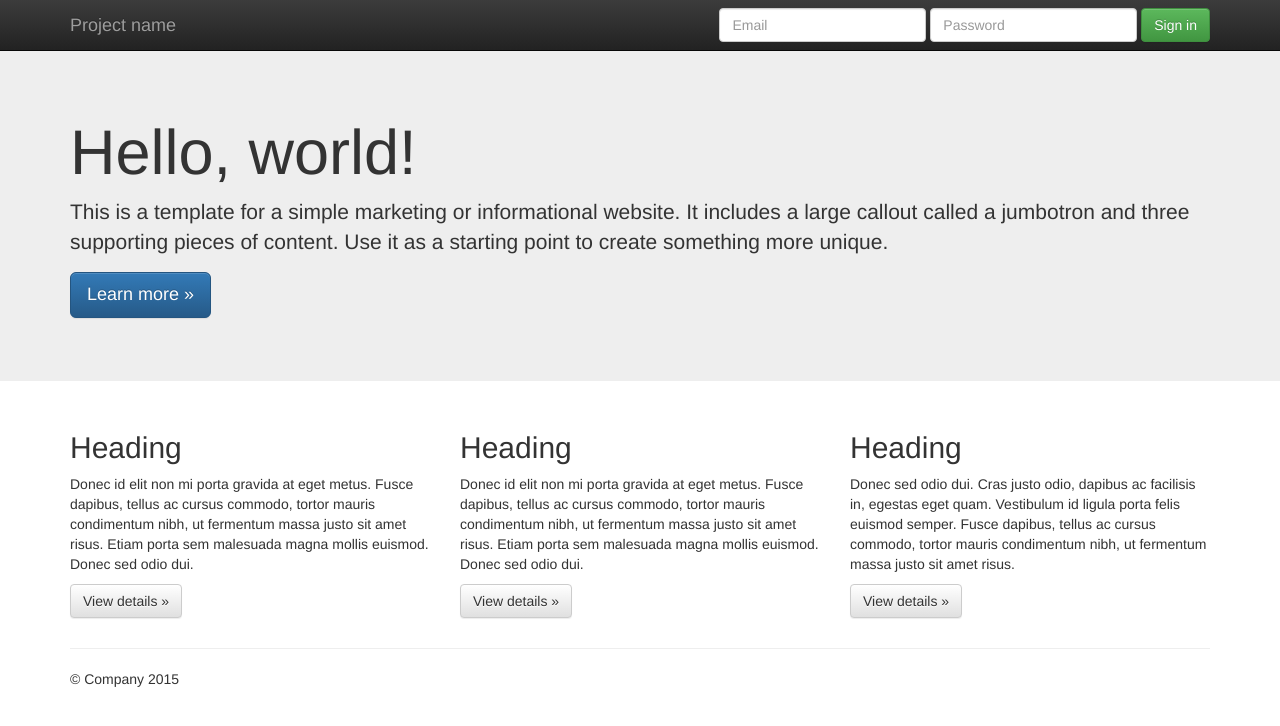
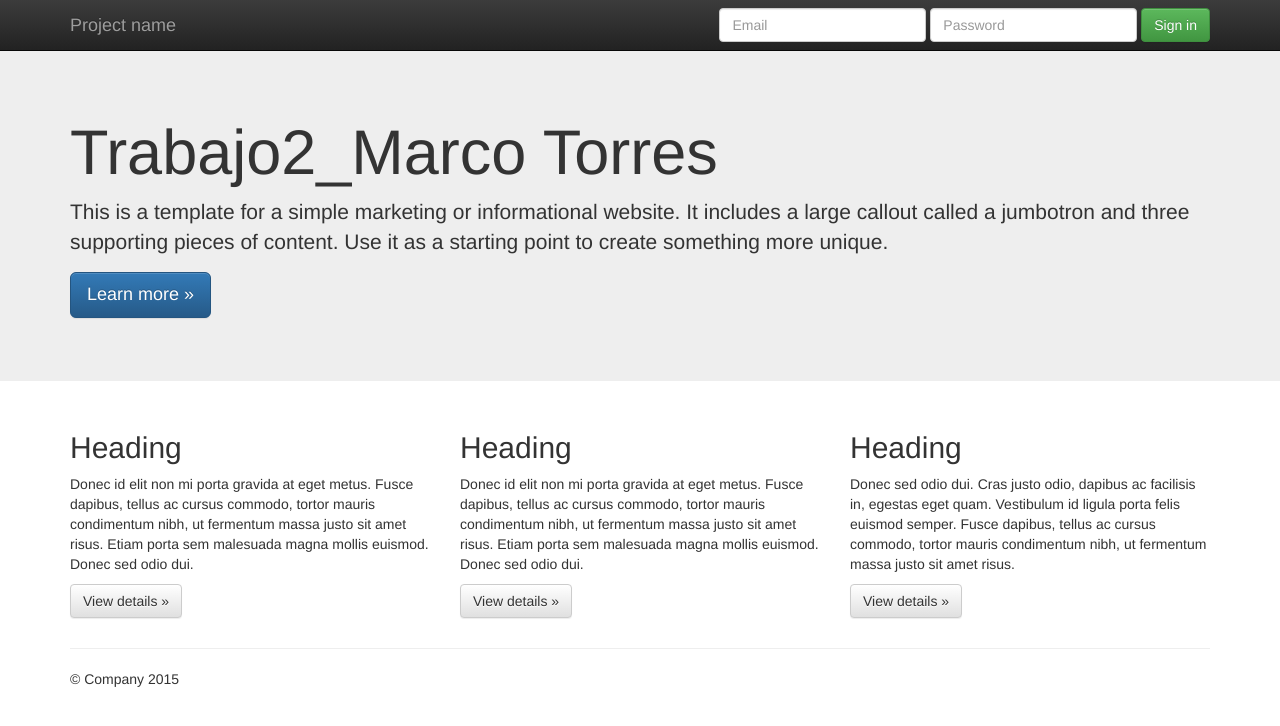
Before and after one commit to mtorrma/Trabajo_2_Marco_Torres, a plain HTML site: page index.html in a window 1280 px wide. Drawn offline with nearby package versions, Linux system fonts and the light colour scheme.

Commit message:
se cambia el titulo de la pagina a Trabajo2_MarcoTorres en el index

```diff
--- a/index.html
+++ b/index.html
@@ -55,7 +55,7 @@
     <!-- Main jumbotron for a primary marketing message or call to action -->
     <div class="jumbotron">
       <div class="container">
-        <h1>Hello, world!</h1>
+        <h1>Trabajo2_Marco Torres</h1>
         <p>This is a template for a simple marketing or informational website. It includes a large callout called a jumbotron and three supporting pieces of content. Use it as a starting point to create something more unique.</p>
         <p><a class="btn btn-primary btn-lg" href="#" role="button">Learn more &raquo;</a></p>
       </div>
```
